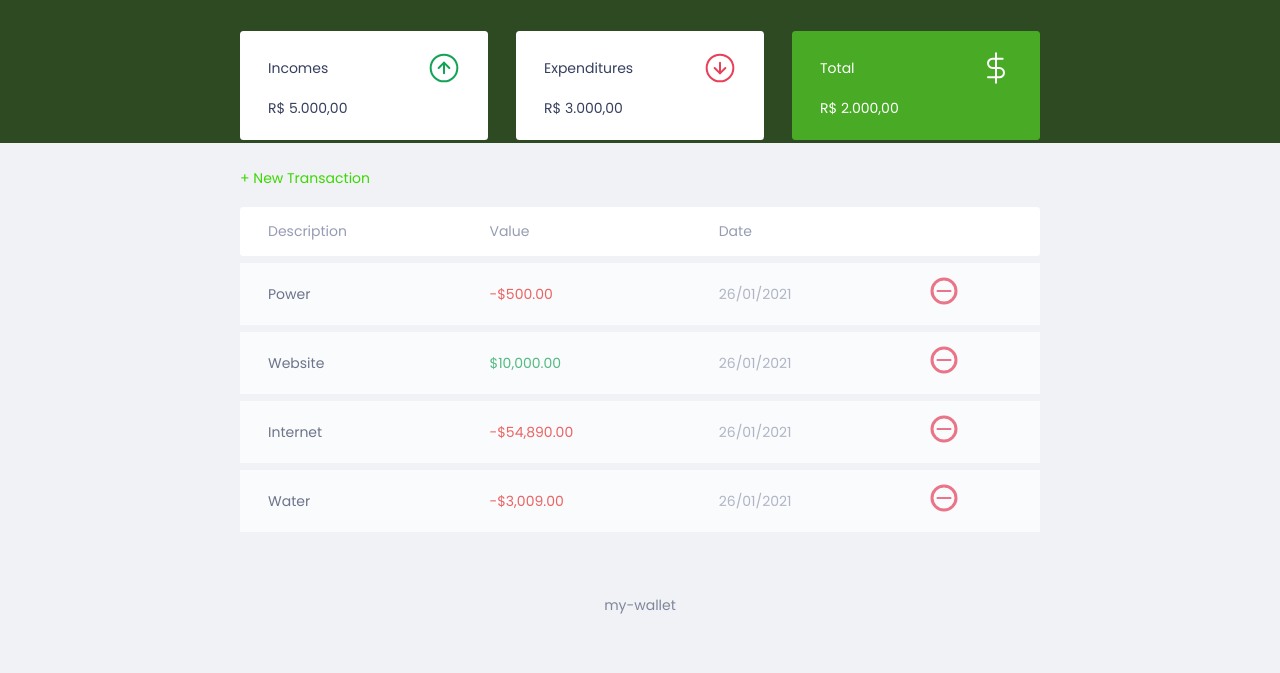
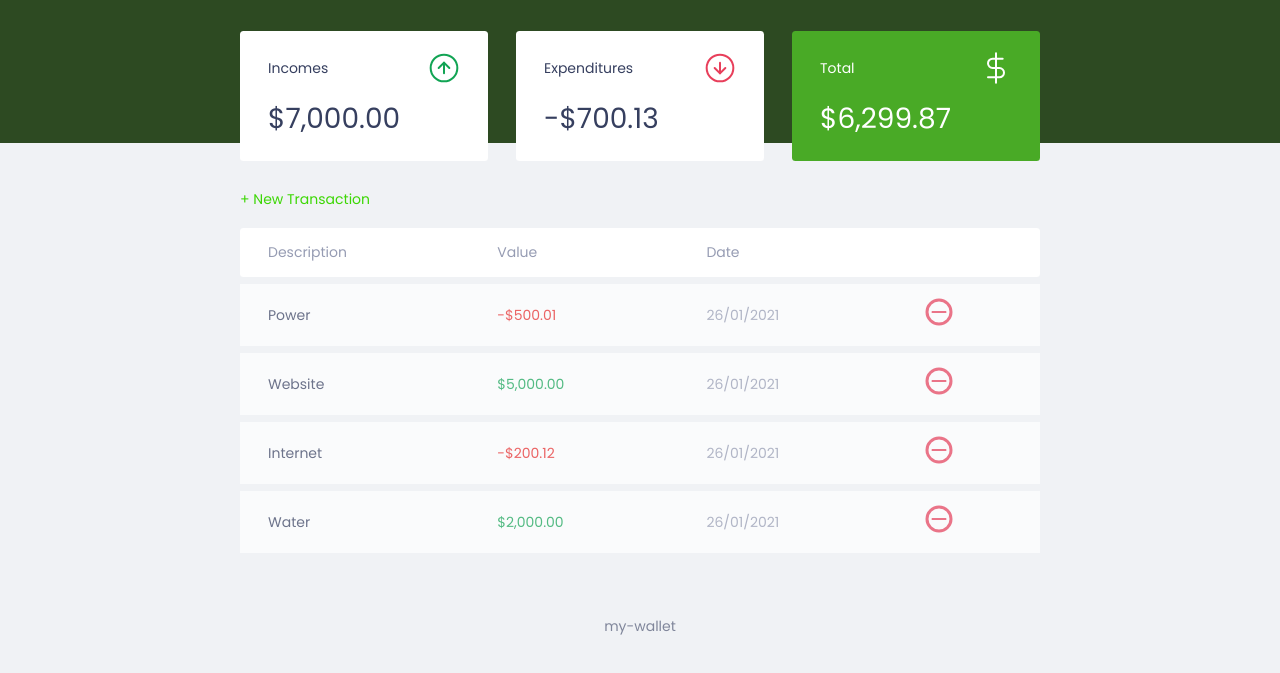
Before and after one commit to victor-cleber/MyWallet, a plain HTML site: page index.html in a window 1280 px wide. Shown: the part 55-728 px from the top of the page. Drawn offline with Linux system fonts and the light colour scheme.

Commit message:
formating incomes, expenditures and total

```diff
--- a/index.html
+++ b/index.html
@@ -25,19 +25,19 @@
                 <h3><span>Incomes</span>
                     <img src="./assets/income.svg" alt="income image">
                 </h3>
-                <p></p>R$ 5.000,00
+                <p id="incomeDisplay">R$ 5.000,00</p>
             </div>
             <div class="card">
                 <h3><span>Expenditures</span>
                     <img src="./assets/expense.svg" alt="expense image">
                 </h3>
-                <p></p>R$ 3.000,00
+                <p id="expenseDisplay">R$ 3.000,00</p>
             </div>
             <div class="card total">
                 <h3><span>Total</span>
                     <img src="assets/total.svg" alt="total image">
                 </h3>
-                <p></p>R$ 2.000,00
+                <p id="totalDisplay">R$ 2.000,00</p>
             </div>
         </section>
         <section id="transaction">
--- a/wallet.js
+++ b/wallet.js
@@ -15,38 +15,50 @@ const transactions = [
   {
     id: 1,
     description: "Power",
-    amount: -50000,
+    amount: -50001,
     date: "26/01/2021",
   },
   {
     id: 2,
     description: "Website",
-    amount: 1000000,
+    amount: 500000,
     date: "26/01/2021",
   },
   {
     id: 3,
     description: "Internet",
-    amount: -5489000,
+    amount: -20012,
     date: "26/01/2021",
   },
   {
     id: 4,
     description: "Water",
-    amount: -300900,
+    amount: 200000,
     date: "26/01/2021",
   },
 ];
 
 const Transaction = {
   incomes() {
-    //sum incomes
+    let income = 0;
+    transactions.forEach((transaction) => {
+      if (transaction.amount > 0) {
+        income += transaction.amount;
+      }
+    });
+    return income;
   },
   expenses() {
-    //sum expenses
+    let expense = 0;
+    transactions.forEach((transaction) => {
+      if (transaction.amount < 0) {
+        expense += transaction.amount;
+      }
+    });
+    return expense;
   },
   total() {
-    //incomes - expenses
+    return Transaction.incomes() + Transaction.expenses();
   },
 };
 
@@ -66,15 +78,16 @@ const Utils = {
     return signal + value;
   },
 };
+
 //Show transactions in HTML
 const DOM = {
   transactionsContainer: document.querySelector("#data-table tbody"),
-  addTransaction(transaction, index) {
+  AddTransaction(transaction, index) {
     const tr = document.createElement("tr");
-    tr.innerHTML = DOM.innerHTMLtransaction(transaction);
+    tr.innerHTML = DOM.InnerHTMLtransaction(transaction);
     DOM.transactionsContainer.appendChild(tr);
   },
-  innerHTMLtransaction(transaction) {
+  InnerHTMLtransaction(transaction) {
     const CSSClass = transaction.amount > 0 ? "income" : "expense";
     const amount = Utils.formatCurrency(transaction.amount);
     const html = `
@@ -87,9 +100,22 @@ const DOM = {
     `;
     return html;
   },
+  UpdateBalance() {
+    document.getElementById("incomeDisplay").innerHTML = Utils.formatCurrency(
+      Transaction.incomes()
+    );
+    document.getElementById("expenseDisplay").innerHTML = Utils.formatCurrency(
+      Transaction.expenses()
+    );
+    document.getElementById("totalDisplay").innerHTML = Utils.formatCurrency(
+      Transaction.total()
+    );
+  },
 };
 
 //method from collections object
 transactions.forEach(function (transaction) {
-  DOM.addTransaction(transaction);
+  DOM.AddTransaction(transaction);
 });
+
+DOM.UpdateBalance();
```
